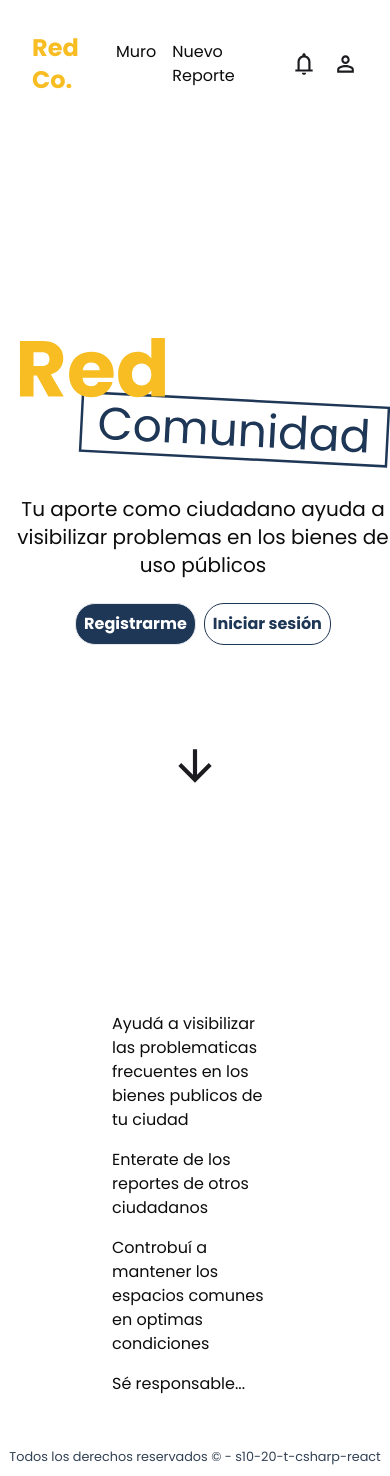
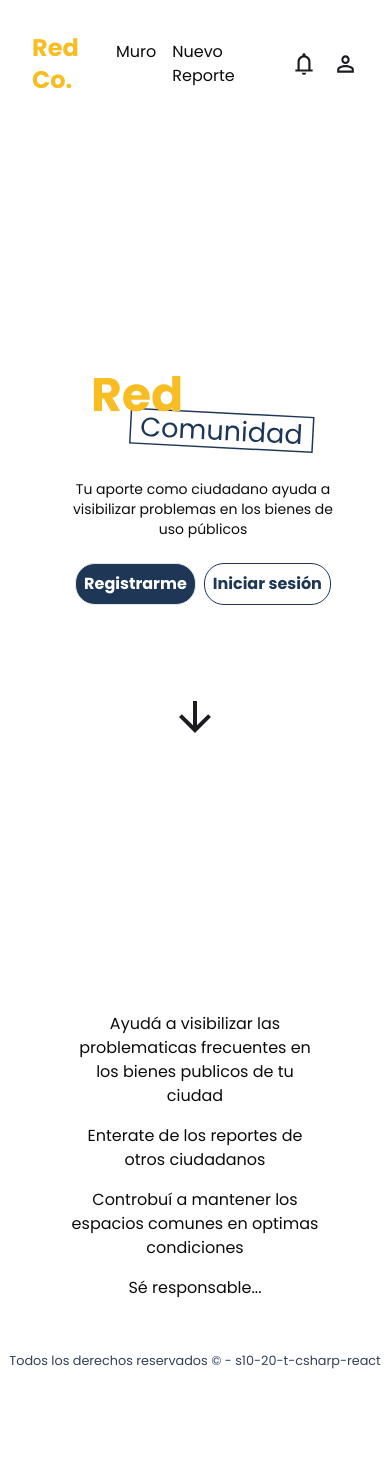
Before and after one commit to No-Country/s10-20-t-csharp-react, a React (Vite) app in the folder ClientApp/: page / in a window 390 px wide. After the commit the page ends 1380 px from the top, so only its background shows below. Built offline with nearby package versions, Linux system fonts and the light colour scheme; no server answers.

Commit message:
Style: add media queries

```diff
--- a/ClientApp/src/pages/landing.jsx
+++ b/ClientApp/src/pages/landing.jsx
@@ -19,7 +19,7 @@ export default function Landing() {
       <main className="px-28">
         <div
           id="hero-section"
-          className="h-screen flex flex-col items-center gap-4 justify-center"
+          className="h-screen flex flex-col items-center gap-4 sm:gap-2 justify-center"
         >
           <div className="flex justify-center items-center gap-4">
             <div id="hero-section__img">
@@ -28,14 +28,19 @@ export default function Landing() {
                 height="500"
                 src={puzzle}
                 alt="Personas sobre un rompecabezas"
+                className="sm:w-4"
               />
             </div>
             <div
               id="hero-section__content"
               className="flex flex-col justify-center items-center gap-6"
             >
-              <img className="w-96" src={logo} alt="Logo de la página" />
-              <p className="w-[30ch] text-center text-xl text-black">
+              <img
+                className="w-96 sm:w-56"
+                src={logo}
+                alt="Logo de la página"
+              />
+              <p className="w-[30ch] text-center text-xl sm:text-sm text-black">
                 Tu aporte como ciudadano ayuda a visibilizar problemas en los
                 bienes de uso públicos
               </p>
@@ -57,7 +62,7 @@ export default function Landing() {
           </div>
           <div>
             <img
-              className="mt-20"
+              className="mt-20 sm:w-12"
               src={flechaAbajo}
               alt="Flecha apuntando hacia abajo"
               width="50"
@@ -69,7 +74,10 @@ export default function Landing() {
         <section className="flex flex-col items-center gap-8 py-10">
           <ul className="flex flex-col gap-4">
             {featuresItems.map((item, id) => (
-              <li key={id} className="text-title-lg text-black">
+              <li
+                key={id}
+                className="text-title-lg sm:text-base sm:w-[25ch] sm:text-center text-black"
+              >
                 {item}
               </li>
             ))}
```
